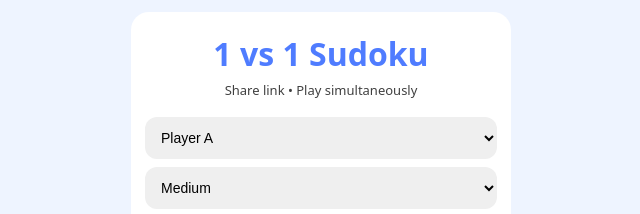
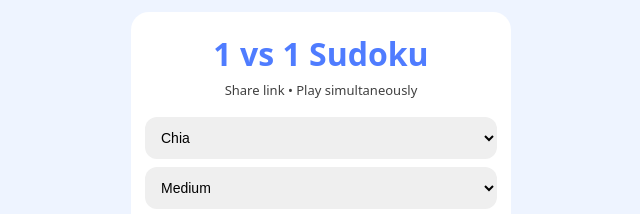
Before and after one commit to saswatpati-droid/cup-sudoku-3, a plain HTML site: page index.html in a window 1280 px wide. Shown: the top 214 px of the page, 319-959 px from the left. Drawn offline with Linux system fonts and the light colour scheme; no server answers.

Commit message:
Update index.html

```diff
--- a/index.html
+++ b/index.html
@@ -144,8 +144,8 @@ button{
 <!-- SETUP -->
 <div id="setup">
   <select id="player">
-    <option value="A">Player A</option>
-    <option value="B">Player B</option>
+    <option value="A">Chia</option>
+    <option value="B">Chiklu</option>
   </select>
 
   <select id="difficulty">
```
